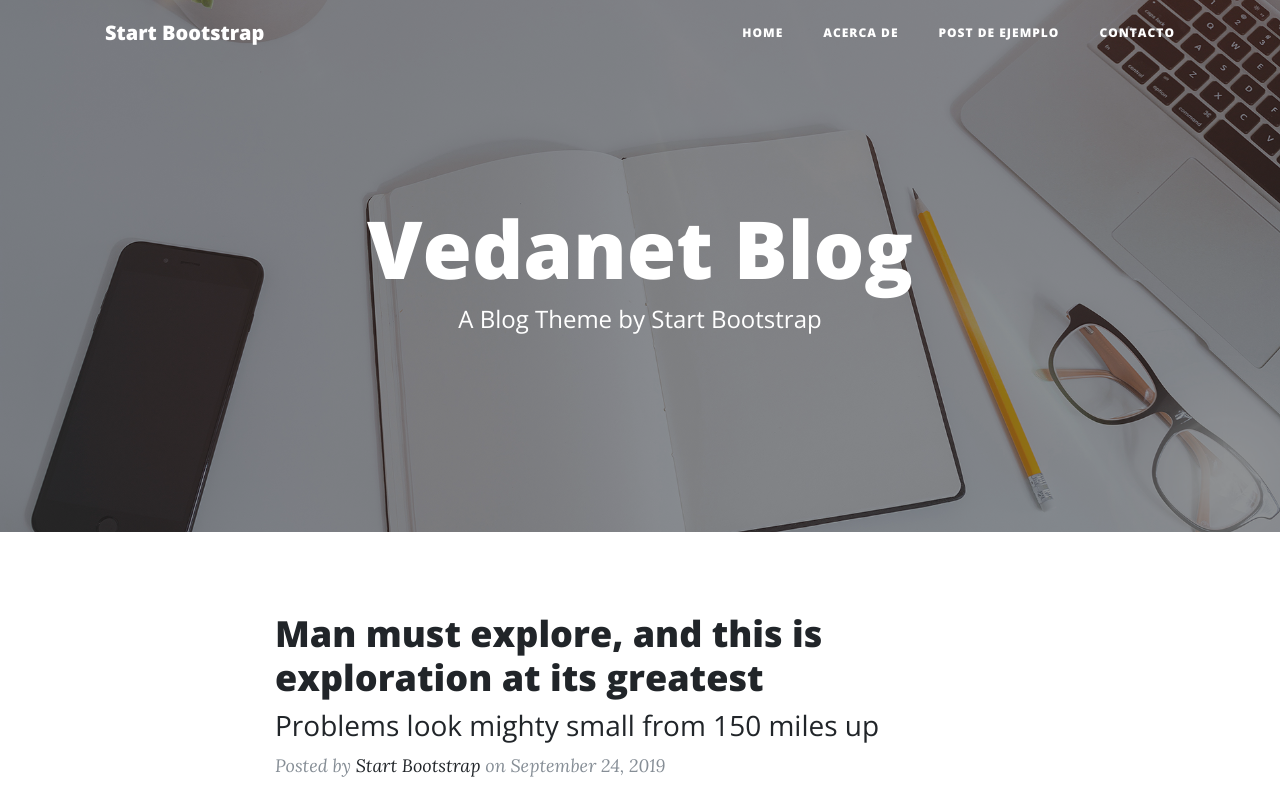
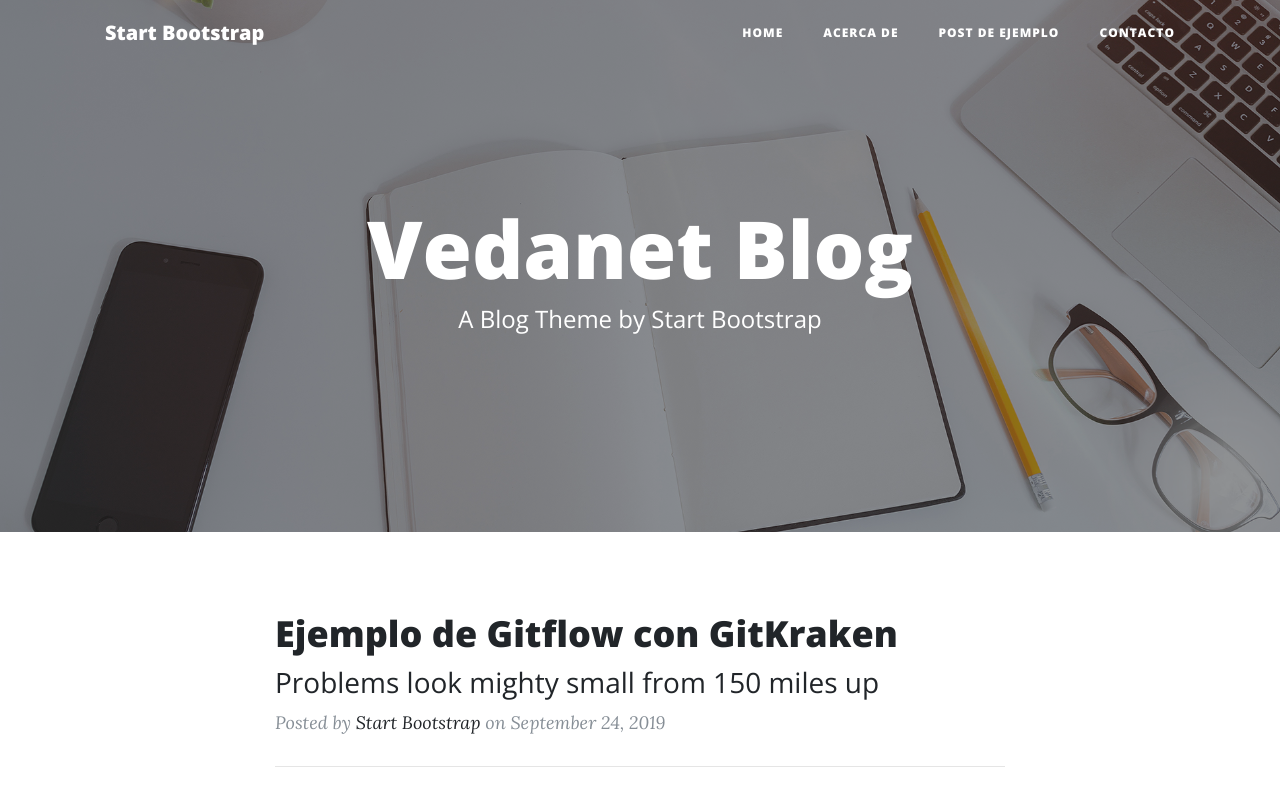
Before and after one commit to ivangrp1992/BlogExampleGitFlow, a website: page index.html in a window 1280 px wide. Shown: the top 794 px of the page. Drawn offline with nearby package versions, Linux system fonts and the light colour scheme.

Commit message:
gitflow-feature-stash: ExampleLabel
OK

```diff
--- a/index.html
+++ b/index.html
@@ -74,7 +74,7 @@
         <div class="post-preview">
           <a href="post.html">
             <h2 class="post-title">
-              Man must explore, and this is exploration at its greatest
+              Ejemplo de Gitflow con GitKraken
             </h2>
             <h3 class="post-subtitle">
               Problems look mighty small from 150 miles up
```
